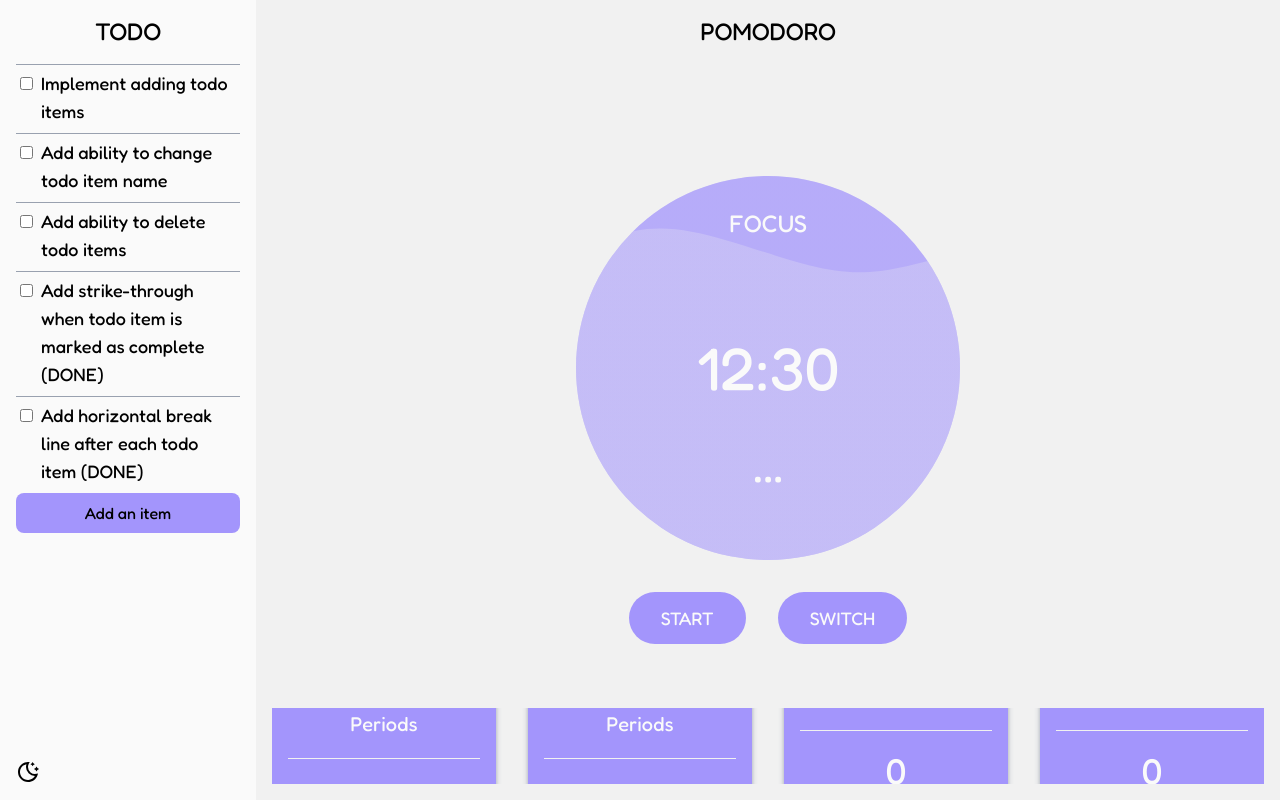
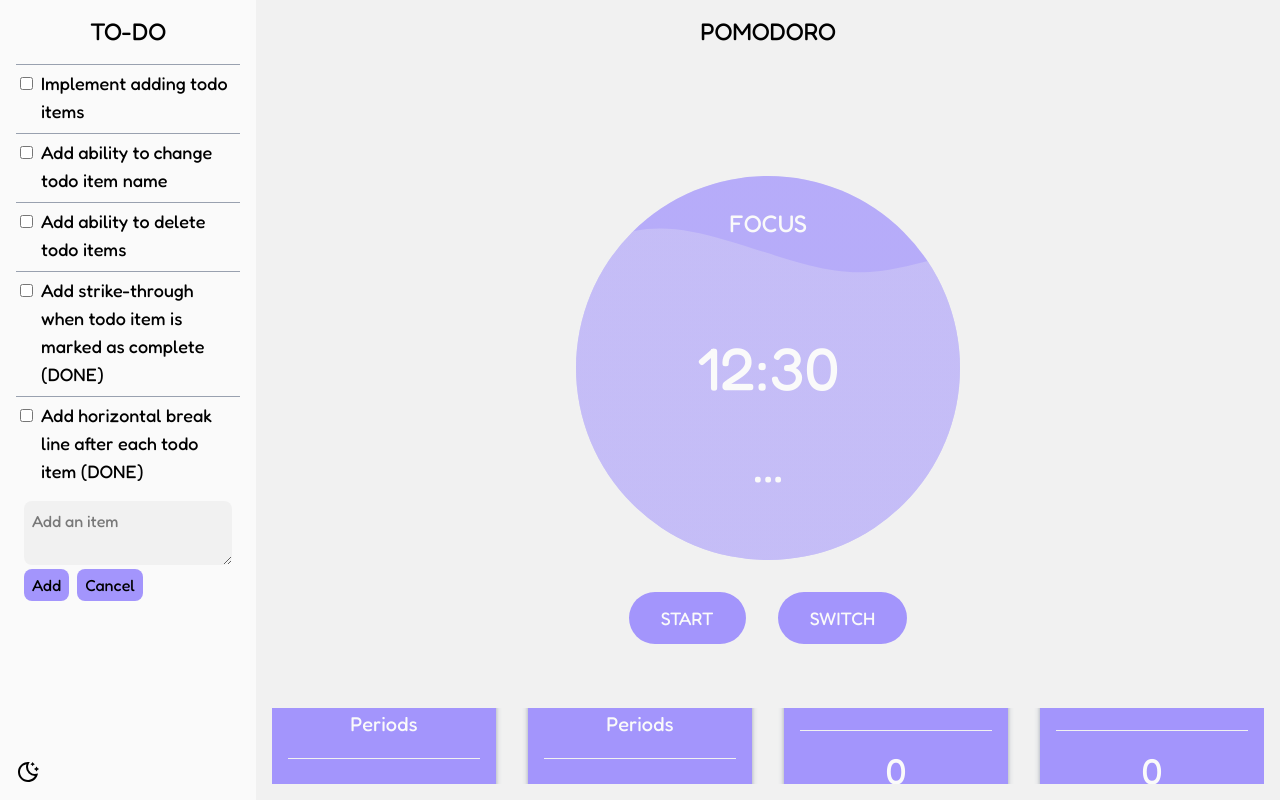
Before and after one commit to vChrisL/Pomodor, a React (Vite) app: page / in a window 1280 px wide. Both pictures are taken after a click on the button "Add an item". Built offline with nearby package versions, Linux system fonts and the light colour scheme.

Commit message:
added textarea prompt when creating a new item

```diff
--- a/src/components/TodoSidebarComponent.tsx
+++ b/src/components/TodoSidebarComponent.tsx
@@ -1,6 +1,7 @@
 import {TodoItem} from "./TodoItemComponent.tsx";
 import {ThemeButton} from "./ToggleThemeComponent.tsx";
 import {useTodoListStore} from "../stores/TodoListStore.ts";
+import {useState} from "react";
 
 
 export function TodoSidebar() {
@@ -8,6 +9,7 @@ export function TodoSidebar() {
   const todoItems = useTodoListStore(state => state.todoItems);
   const addTodoItem = useTodoListStore(state => state.addItem);
 
+  const [isCreatingItem, setIsCreatingItem] = useState<boolean>(false);
 
   return (
     <aside className={`
@@ -17,24 +19,62 @@ export function TodoSidebar() {
         sm:flex sm:p-4
     `}>
       <div>
-        <h1 className={"text-2xl pb-4"}>TODO</h1>
+        <h1 className={"text-2xl pb-4"}>TO-DO</h1>
         <div className={"flex flex-col gap-1"}>
           {
             todoItems.map((item) =>
               <TodoItem key={item.getKey} item={item}/>
             )
           }
+          {isCreatingItem && (
+            <div className={"flex flex-col gap-1 p-2"}>
+              <textarea
+                className={"w-full p-2 rounded-lg bg-[var(--primary-bg-color)]"}
+                placeholder={"Add an item"}
+              />
+              <div className={"flex flex-row gap-2"}>
+                <button
+                  onClick={() => {
+                    console.log("create new item")
+                  }}
+                  className={`
+                    w-fit py-1 px-2 bg-[var(--accent-color)] rounded-lg
+                    hover:brightness-90
+                    active:brightness-80
+                  `}
+                >
+                  Add
+                </button>
                 <button
                   onClick={(): void => {
-              console.log("add item")
+                    setIsCreatingItem(false);
+                  }}
+                  className={`
+                    w-fit py-1 px-2 bg-[var(--accent-color)] rounded-lg
+                    hover:brightness-90
+                    active:brightness-80
+                  `}
+                >
+                  Cancel
+                </button>
+              </div>
+            </div>
+          )}
+
+          {!isCreatingItem && (
+            <button
+              onClick={(): void => {
+                setIsCreatingItem(true);
               }}
               className={`
                   w-full p-2 bg-[var(--accent-color)] rounded-lg
                   hover:brightness-90
                   active:brightness-80
-              `}>
+              `}
+            >
               Add an item
             </button>
+          )}
         </div>
       </div>
       <ThemeButton/>
```
Lines whose indentation alone changed are shown as unchanged.
